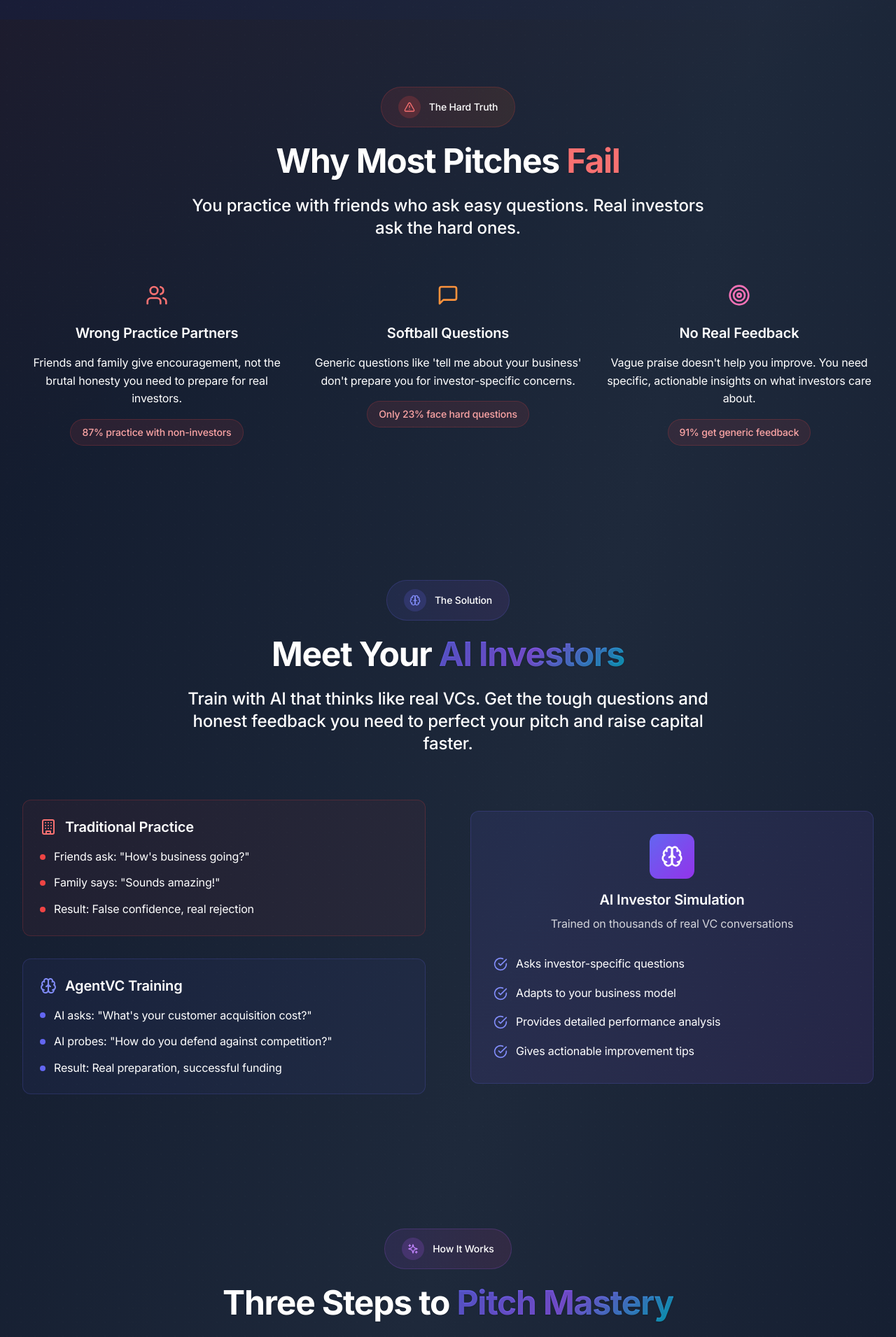
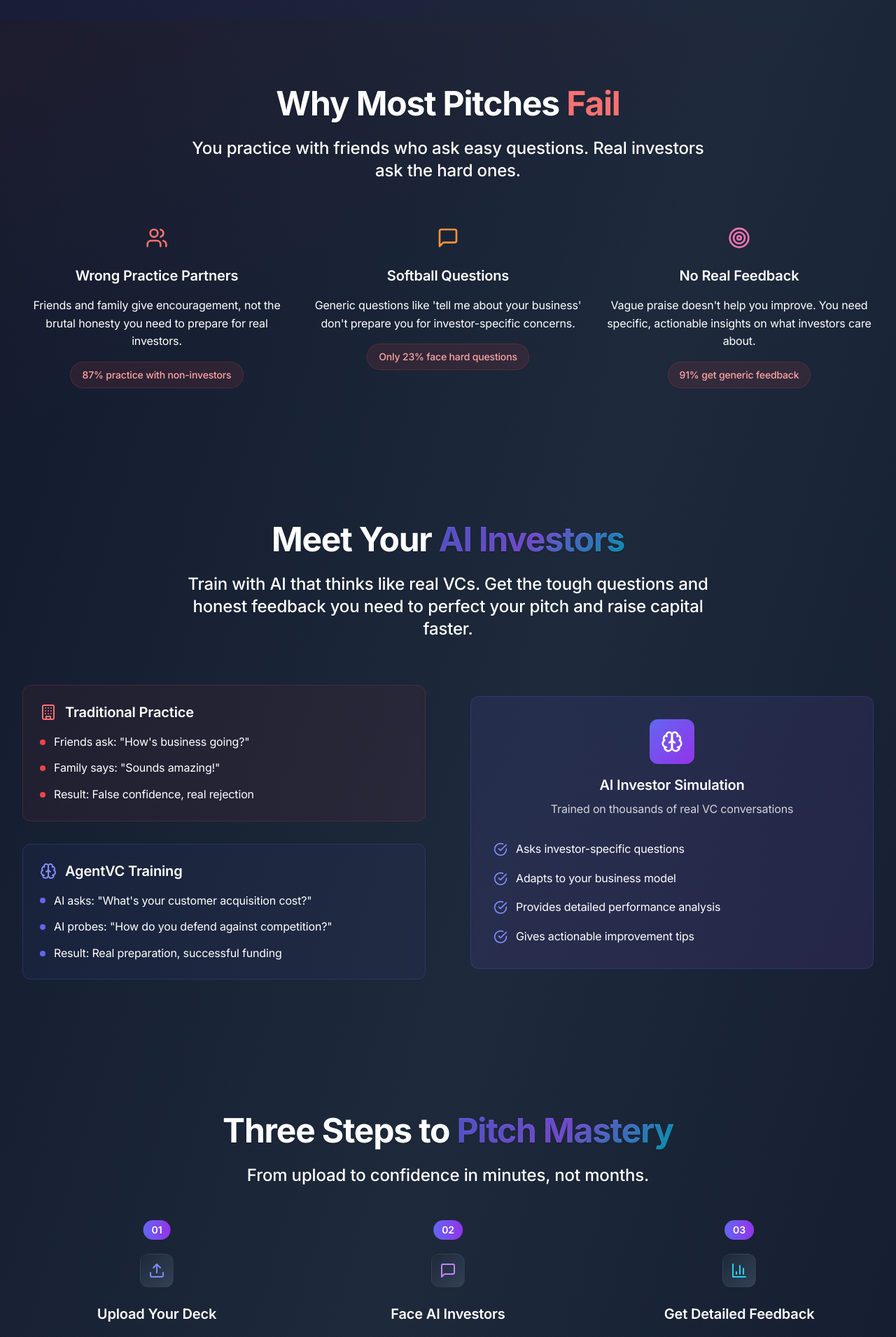
Before and after one commit to rohanvyas01/agentvc01, a React (Vite) app: page / in a window 1280 px wide. Shown: the part 700-2611 px from the top of the page at 70% size. Built offline with nearby package versions, Linux system fonts and the light colour scheme.

Commit message:
Remove boxed headings from sections

```diff
--- a/src/pages/LandingPage.tsx
+++ b/src/pages/LandingPage.tsx
@@ -147,16 +147,6 @@ const LandingPage: React.FC = () => {
             viewport={{ once: true }}
             className="text-center mb-16"
           >
-            <motion.div
-              className="inline-flex items-center gap-3 bg-gradient-to-r from-red-500/10 to-orange-500/10 border border-red-500/20 rounded-full px-6 py-3 mb-6"
-              whileHover={{ scale: 1.05 }}
-            >
-              <div className="flex items-center justify-center w-8 h-8 bg-red-500/20 rounded-full">
-                <AlertTriangle className="w-4 h-4 text-red-400" />
-              </div>
-              <span className="text-sm font-medium text-white">The Hard Truth</span>
-            </motion.div>
-
             <h2 className="text-headline mb-6 text-white">
               Why Most Pitches <span className="text-red-400">Fail</span>
             </h2>
@@ -226,16 +216,6 @@ const LandingPage: React.FC = () => {
             viewport={{ once: true }}
             className="text-center mb-16"
           >
-            <motion.div
-              className="inline-flex items-center gap-3 bg-gradient-to-r from-indigo-500/10 to-purple-500/10 border border-indigo-500/20 rounded-full px-6 py-3 mb-6"
-              whileHover={{ scale: 1.05 }}
-            >
-              <div className="flex items-center justify-center w-8 h-8 bg-indigo-500/20 rounded-full">
-                <Brain className="w-4 h-4 text-indigo-400" />
-              </div>
-              <span className="text-sm font-medium text-white">The Solution</span>
-            </motion.div>
-
             <h2 className="text-headline mb-6 text-white">
               Meet Your <span className="text-gradient-accent">AI Investors</span>
             </h2>
@@ -371,16 +351,6 @@ const LandingPage: React.FC = () => {
             viewport={{ once: true }}
             className="text-center mb-16"
           >
-            <motion.div
-              className="inline-flex items-center gap-3 bg-gradient-to-r from-purple-500/10 to-pink-500/10 border border-purple-500/20 rounded-full px-6 py-3 mb-6"
-              whileHover={{ scale: 1.05 }}
-            >
-              <div className="flex items-center justify-center w-8 h-8 bg-purple-500/20 rounded-full">
-                <Sparkles className="w-4 h-4 text-purple-400" />
-              </div>
-              <span className="text-sm font-medium text-white">How It Works</span>
-            </motion.div>
-
             <h2 className="text-headline mb-6 text-white">
               Three Steps to <span className="text-gradient-accent">Pitch Mastery</span>
             </h2>
@@ -469,16 +439,6 @@ const LandingPage: React.FC = () => {
             viewport={{ once: true }}
             className="text-center mb-16"
           >
-            <motion.div
-              className="inline-flex items-center gap-3 bg-gradient-to-r from-yellow-500/10 to-orange-500/10 border border-yellow-500/20 rounded-full px-6 py-3 mb-6"
-              whileHover={{ scale: 1.05 }}
-            >
-              <div className="flex items-center justify-center w-8 h-8 bg-yellow-500/20 rounded-full">
-                <Zap className="w-4 h-4 text-yellow-400" />
-              </div>
-              <span className="text-sm font-medium text-white">Features</span>
-            </motion.div>
-
             <h2 className="text-headline mb-6 text-white">
               Everything You Need to <span className="text-gradient-accent">Succeed</span>
             </h2>
@@ -558,16 +518,6 @@ const LandingPage: React.FC = () => {
             viewport={{ once: true }}
             className="p-8 bg-gradient-to-br from-indigo-500/10 to-purple-500/10 border border-indigo-500/20 rounded-xl"
           >
-            <motion.div
-              className="inline-flex items-center gap-3 bg-gradient-to-r from-red-500/10 to-orange-500/10 border border-red-500/20 rounded-full px-6 py-3 mb-8"
-              whileHover={{ scale: 1.05 }}
-            >
-              <div className="flex items-center justify-center w-8 h-8 bg-red-500/20 rounded-full">
-                <Rocket className="w-4 h-4 text-red-400" />
-              </div>
-              <span className="text-sm font-medium text-white">Ready to Start?</span>
-            </motion.div>
-
             <h2 className="text-headline mb-8 text-white">
               Don't Let Your Startup Become
               <br />
```
